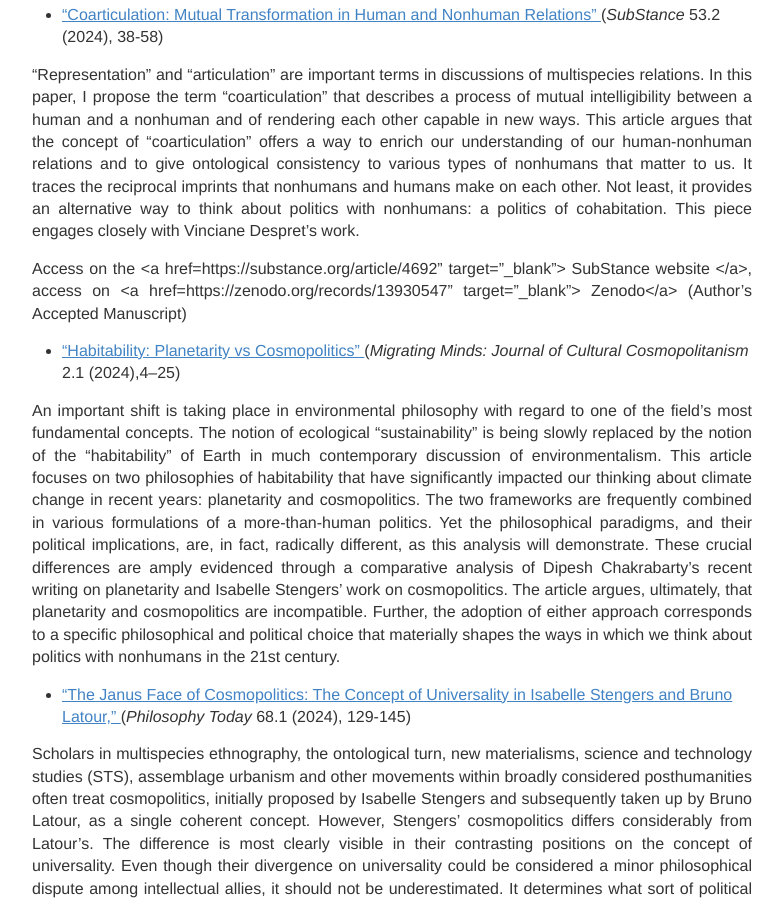
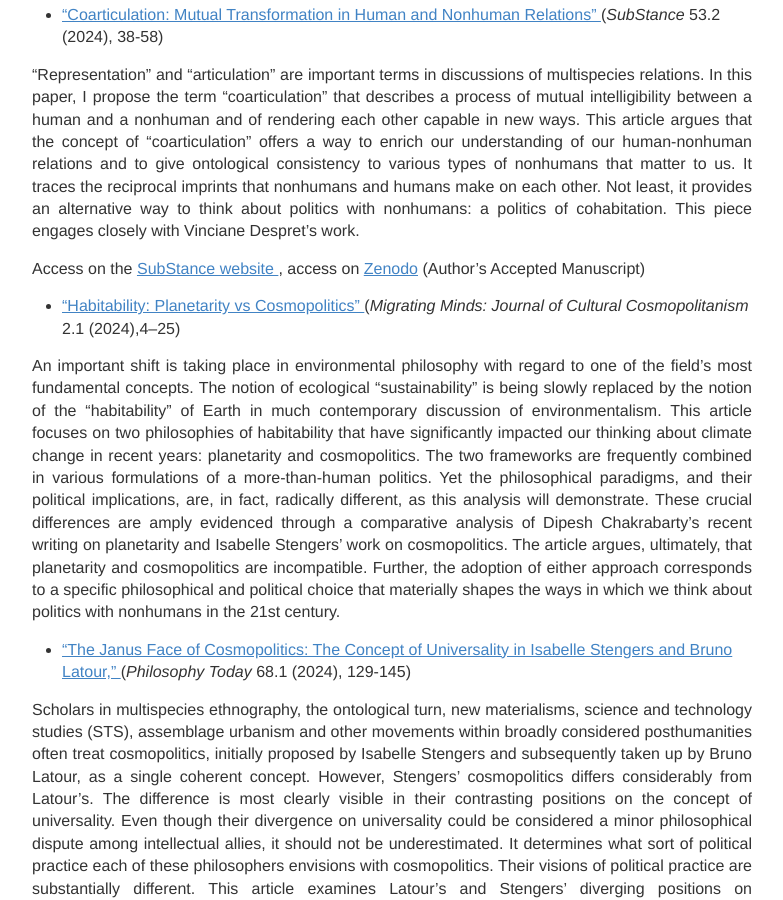
Before and after one commit to IJanicka/IJanicka.github.io, a Jekyll site: the page built from publications.md, in a window 1280 px wide and 900 px high, scrolled down 1113 px. Shown: the whole window, without its empty margins (248-1031 px from the left). Built offline with Jekyll 4.4.1, drawn with Linux system fonts in a browser that asks for light colours.

Commit message:
Update publications.md

```diff
--- a/publications.md
+++ b/publications.md
@@ -24,7 +24,7 @@ The turn of the Millennium demonstrated a fully-fledged revival and fusion of va
 
 “Representation” and “articulation” are important terms in discussions of multispecies relations. In this paper, I propose the term “coarticulation” that describes a process of mutual intelligibility between a human and a nonhuman and of rendering each other capable in new ways. This article argues that the concept of “coarticulation” offers a way to enrich our understanding of our human-nonhuman relations and to give ontological consistency to various types of nonhumans that matter to us. It traces the reciprocal imprints that nonhumans and humans make on each other. Not least, it provides an alternative way to think about politics with nonhumans: a politics of cohabitation. This piece engages closely with Vinciane Despret's work.
 
-Access on the <a href=https://substance.org/article/4692" target="_blank"> SubStance website </a>, access on <a href=https://zenodo.org/records/13930547" target="_blank"> Zenodo</a> (Author's Accepted Manuscript) <br>
+Access on the <a href="https://substance.org/article/4692" target="_blank"> SubStance website </a>, access on <a href="https://zenodo.org/records/13930547" target="_blank"> Zenodo</a> (Author's Accepted Manuscript) <br>
 
 * <a href="https://repository.library.georgetown.edu/bitstream/handle/10822/1088561/Habitability%20Planetarity%20vs%20Cosmopolitics%20-%20Iwona%20Janicka.pdf?sequence=1&isAllowed=y" target="_blank"> "Habitability: Planetarity vs Cosmopolitics" </a> (*Migrating Minds: Journal of Cultural Cosmopolitanism* 2.1 (2024),4–25) <br>
 
```
